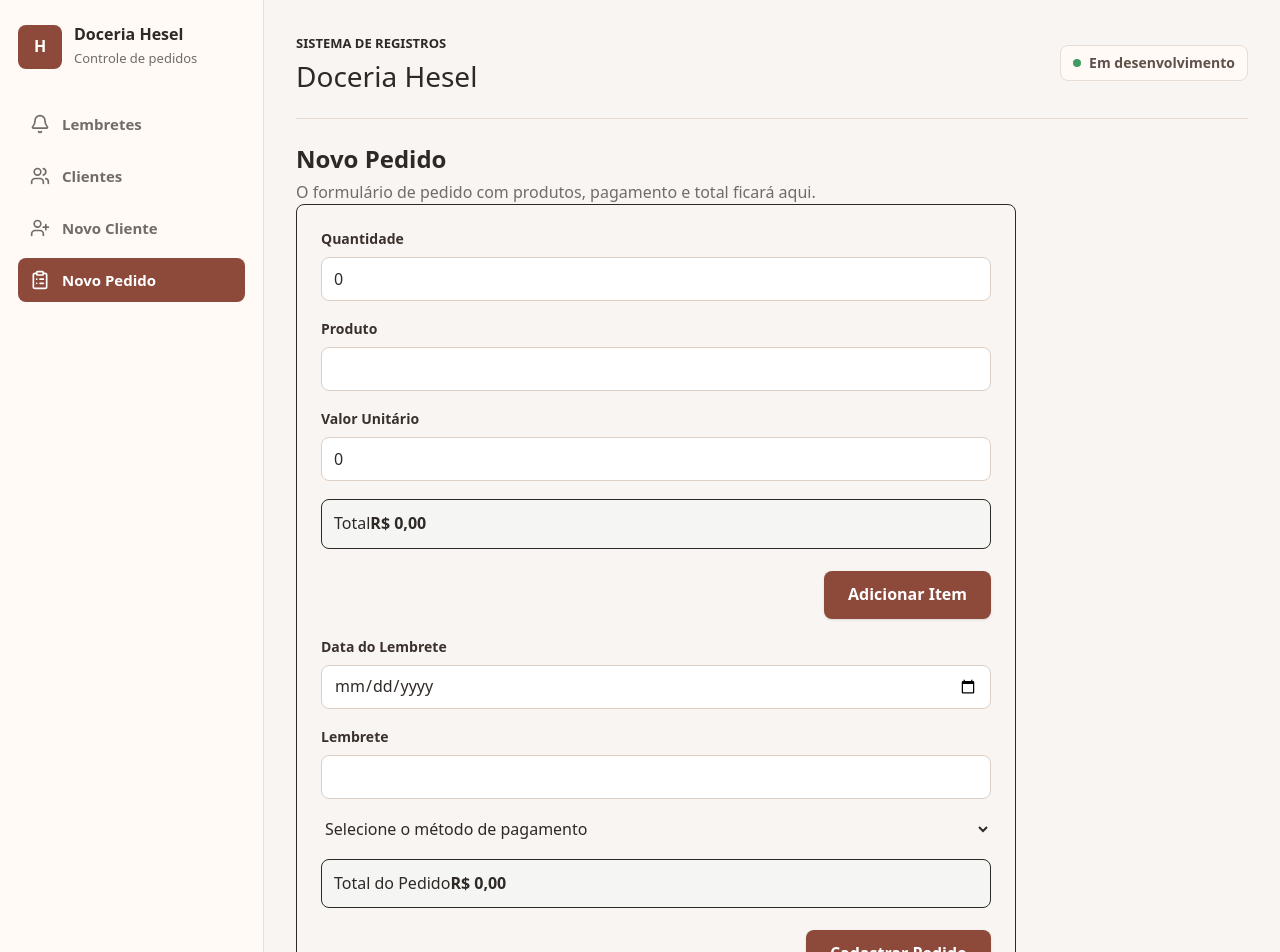
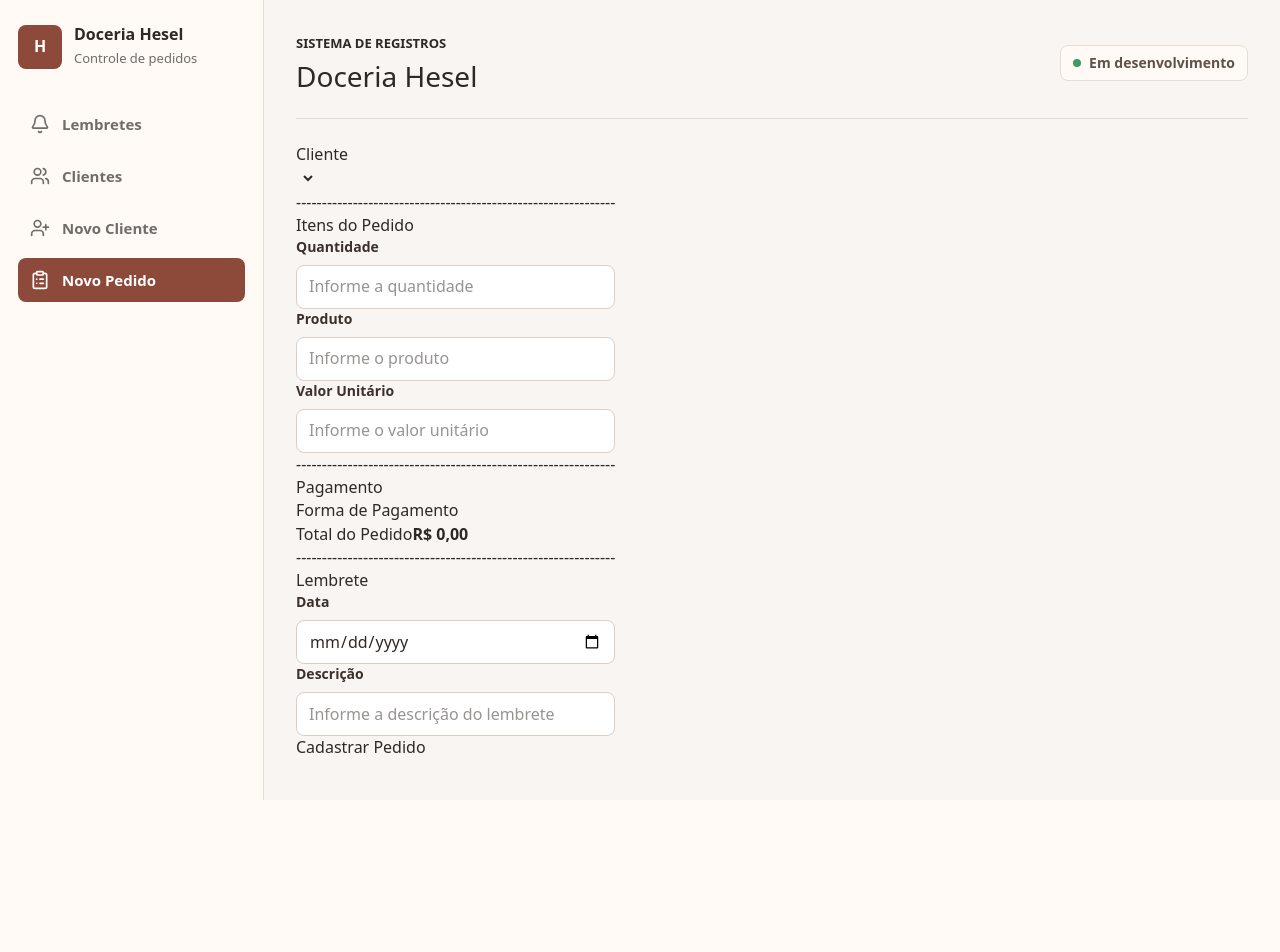
Before and after one commit to EdSantiag0/doceria-hesel, a React (Vite) app in the folder confectionery-crm/: page /novo-pedido in a window 1280 px wide. Shown: the top 952 px of the page. After the commit the page ends 800 px from the top, so only its background shows below. Built offline with nearby package versions, Linux system fonts and the light colour scheme.

Commit message:
refactor: reformulação do NewOrder

```diff
--- a/confectionery-crm/src/pages/NewOrder/index.tsx
+++ b/confectionery-crm/src/pages/NewOrder/index.tsx
@@ -1,198 +1,140 @@
-// Pagina para cadastrar novos pedidos.
-import { useState } from "react";
-import type { FormEvent } from "react";
 import { z } from "zod";
 import { FormInput } from "../../components/FormInput";
-import { createOrder } from "../../services/orderStorage";
-import { toast } from "react-toastify";
+import { useState } from "react";
 
 const orderSchema = z.object({
-  quantity: z
-    .number()
-    .min(0, { message: "Quantidade deve ser maior ou igual a zero." }),
-  product: z.string().max(255, {
-    message: "O nome do produto deve ter no máximo 255 caracteres.",
-  }),
-  unitValue: z
-    .number()
-    .min(0, { message: "O valor unitário deve ser maior ou igual a zero." }),
-  paymentMethod: z.string().max(100, {
-    message: "O método de pagamento deve ter no máximo 100 caracteres.",
-  }),
-  total: z
-    .number()
-    .min(0, { message: "O total do pedido deve ser maior ou igual a zero." }),
-  reminderDate: z.string().optional(),
+  clientId: z.string().min(1, "Selecione um cliente."),
+
+  quantity: z.number().min(1, "Informe a quantidade."),
+
+  product: z.string().trim().min(1, "Informe o produto.").max(255),
+
+  unitValue: z.number().min(0.01, "Informe um valor válido."),
+
+  total: z.number(),
+
+  paymentMethod: z.enum([
+    "cash",
+    "credit_card",
+    "debit_card",
+    "pix",
+    "bank_transfer",
+    "other",
+  ]),
+
   reminder: z
     .object({
-      reminderDate: z.string().date({
-        message: "Data do lembrete inválida.",
+      date: z.string().date({
+        message: "Informe uma data válida.",
       }),
-      description: z.string().max(255, {
-        message: "A descrição deve ter no máximo 255 caracteres.",
-      }),
+      description: z.string().trim().max(255, "Máximo de 255 caracteres."),
     })
     .optional(),
-  orderTotal: z
-    .number()
-    .min(0, { message: "O total do pedido deve ser maior ou igual a zero." }),
+
+  orderTotal: z.number(),
 });
 
-type OrderFormData = z.infer<typeof orderSchema>;
-type OrderFormErrors = Partial<Record<keyof OrderFormData, string>>;
+const initialFormData = {
+  clientId: "",
 
-const initialFormData: OrderFormData = {
-  quantity: 0,
+  quantity: 1,
+
   product: "",
+
   unitValue: 0,
+
   total: 0,
-  reminderDate: "",
-  reminder: undefined,
-  paymentMethod: "",
+
+  paymentMethod: "cash" as const,
+
+  reminder: {
+    date: "",
+    description: "",
+  },
+
   orderTotal: 0,
 };
 
 export function NewOrder() {
   const [formData, setFormData] = useState(initialFormData);
-  const [errors, setErrors] = useState<OrderFormErrors>({});
+  const result = orderSchema.safeParse(formData);
 
-  function handleSubmit(event: FormEvent<HTMLFormElement>) {
+  function handleSubmit(event: React.FormEvent<HTMLFormElement>) {
     event.preventDefault();
-    const result = orderSchema.safeParse(formData);
+
+    const result = orderSchema.safeParse(initialFormData);
 
     if (!result.success) {
-      const fieldErrors = result.error.flatten().fieldErrors;
-
-      setErrors({
-        quantity: fieldErrors.quantity?.[0],
-        product: fieldErrors.product?.[0],
-        unitValue: fieldErrors.unitValue?.[0],
-        total: fieldErrors.total?.[0],
-        reminderDate: fieldErrors.reminderDate?.[0],
-        paymentMethod: fieldErrors.paymentMethod?.[0],
-        reminder: fieldErrors.reminder?.[0],
-        orderTotal: fieldErrors.orderTotal?.[0],
-      });
+      const fildsErrors = result.error.flatten().fieldErrors;
 
       return;
     }
-
-    // createOrder(result.data);
-
-    toast.success("Pedido cadastrado com sucesso!");
-    setFormData(initialFormData);
-    setErrors({});
   }
-
   return (
-    <div className="w-full max-w-[720px]">
-      <h2 className="mb-1.5 mt-0 text-2xl text-brand-900 font-bold">
-        Novo Pedido
-      </h2>
-      <p className="m-0 text-text-muted">
-        O formulário de pedido com produtos, pagamento e total ficará aqui.
-      </p>
-
-      <form
-        className="grid gap-[18px] rounded-lg border border-[--color-brand-border] bg-[--color-brand-50] p-6"
-        onSubmit={handleSubmit}
-      >
+    <form onSubmit={handleSubmit}>
+      <div>
+        <fieldset>
+          <legend>Cliente</legend>
+        </fieldset>
+        <select name="clientId" id="clientId"></select>
+      </div>
+      --------------------------------------------------------------
+      <div>
+        <fieldset>
+          <legend>Itens do Pedido</legend>
+        </fieldset>
         <FormInput
-          label="Quantidade" //QUANTIDADE
           name="quantity"
+          label="Quantidade"
           type="number"
-          value={formData.quantity}
-          onChange={(e) =>
-            setFormData({ ...formData, quantity: Number(e.target.value) })
-          }
-          error={errors.quantity}
+          placeholder="Informe a quantidade"
         />
-
         <FormInput
-          label="Produto" //PRODUTO
           name="product"
-          value={formData.product}
-          onChange={(e) =>
-            setFormData({ ...formData, product: e.target.value })
-          }
-          error={errors.product}
+          label="Produto"
+          type="text"
+          placeholder="Informe o produto"
         />
-
         <FormInput
-          label="Valor Unitário" //VALOR UNITÁRIO
           name="unitValue"
+          label="Valor Unitário"
           type="number"
-          value={formData.unitValue}
-          onChange={(e) =>
-            setFormData({ ...formData, unitValue: Number(e.target.value) })
-          }
-          error={errors.unitValue}
+          placeholder="Informe o valor unitário"
+          step="0.01"
         />
-
-        <div className="rounded-lg border bg-stone-100 p-3">
-          <span>Total</span>
-
-          <strong>R$ 0,00</strong>
-        </div>
-
-        <div className="mt-1 flex justify-end">
-          <button
-            type="button"
-            className="flex items-center justify-center min-h-12 px-6 rounded-lg
-             bg-brand-500 text-white font-semibold shadow-sm
-             transition-all hover:bg-brand-500/90 active:scale-[0.98]"
-          >
-            Adicionar Item
-          </button>
-        </div>
-
+      </div>
+      --------------------------------------------------------------
+      <div>
+        <fieldset>
+          <legend>Pagamento</legend>
+          <label htmlFor="paymentMethod">Forma de Pagamento</label>
+        </fieldset>
+      </div>
+      <div>
+        <span>Total do Pedido</span>
+        <strong>R$ 0,00</strong>
+      </div>
+      --------------------------------------------------------------
+      <div>
+        <fieldset>
+          <legend>Lembrete</legend>
+        </fieldset>
         <FormInput
-          label="Data do Lembrete" //DATA DO LEMBRETE
-          name="reminderDate"
+          name="reminder.date"
+          label="Data"
           type="date"
-          value={formData.reminderDate}
-          onChange={(e) =>
-            setFormData({ ...formData, reminderDate: e.target.value })
-          }
-          error={errors.reminderDate}
+          placeholder="Informe a data do lembrete"
         />
-
-        <FormInput label="Lembrete" />
-
-        <select
-          name="paymentMethod" // MÉTODO DE PAGAMENTO
-          id="paymentMethod"
-          value={formData.paymentMethod}
-          onChange={(e) =>
-            setFormData({ ...formData, paymentMethod: e.target.value })
-          }
-        >
-          <option value="">Selecione o método de pagamento</option>
-          <option value="cash">Dinheiro</option>
-          <option value="debit_card">Cartão Débito</option>
-          <option value="credit_card">Cartão de Crédito</option>
-          <option value="bank_transfer">Transferência Bancária</option>
-          <option value="pix">Pix</option>
-          <option value="other">Outro</option>
-        </select>
-
-        <div className="rounded-lg border bg-stone-100 p-3">
-          <span>Total do Pedido</span>
-
-          <strong>R$ 0,00</strong>
-        </div>
-
-        <div className="mt-1 flex justify-end">
-          <button
-            type="submit"
-            className="flex items-center justify-center min-h-12 px-6 rounded-lg
-             bg-brand-500 text-white font-semibold shadow-sm
-             transition-all hover:bg-brand-500/90 active:scale-[0.98]"
-          >
-            Cadastrar Pedido
-          </button>
-        </div>
-      </form>
-    </div>
+        <FormInput
+          name="reminder.description"
+          label="Descrição"
+          type="text"
+          placeholder="Informe a descrição do lembrete"
+        />
+      </div>
+      <div>
+        <button type="submit">Cadastrar Pedido</button>
+      </div>
+    </form>
   );
 }
--- a/confectionery-crm/src/types/Order.ts
+++ b/confectionery-crm/src/types/Order.ts
@@ -12,7 +12,6 @@ export type PaymentMethod =
 export interface Order {
   id: string;
   clientId: string;
-  orderDate: string;
   paymentMethod: PaymentMethod;
   items: OrderItem[];
   reminder?: Reminder;
```
